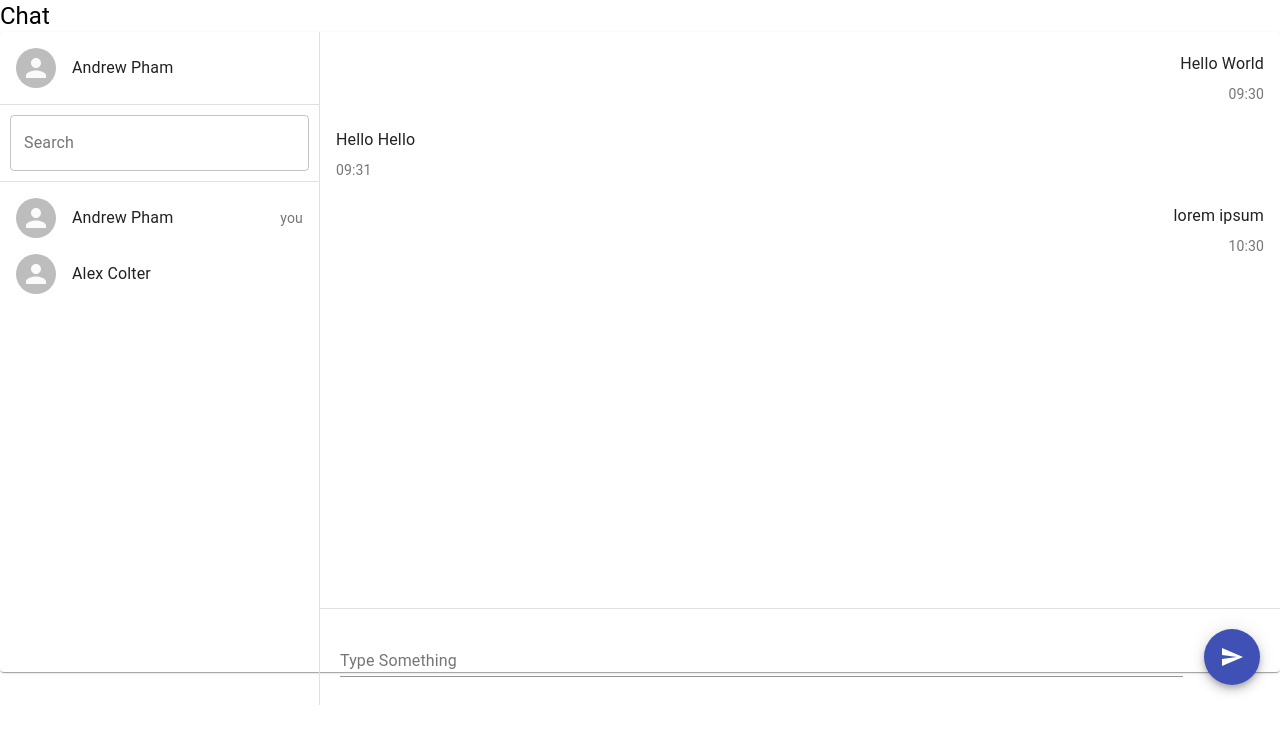
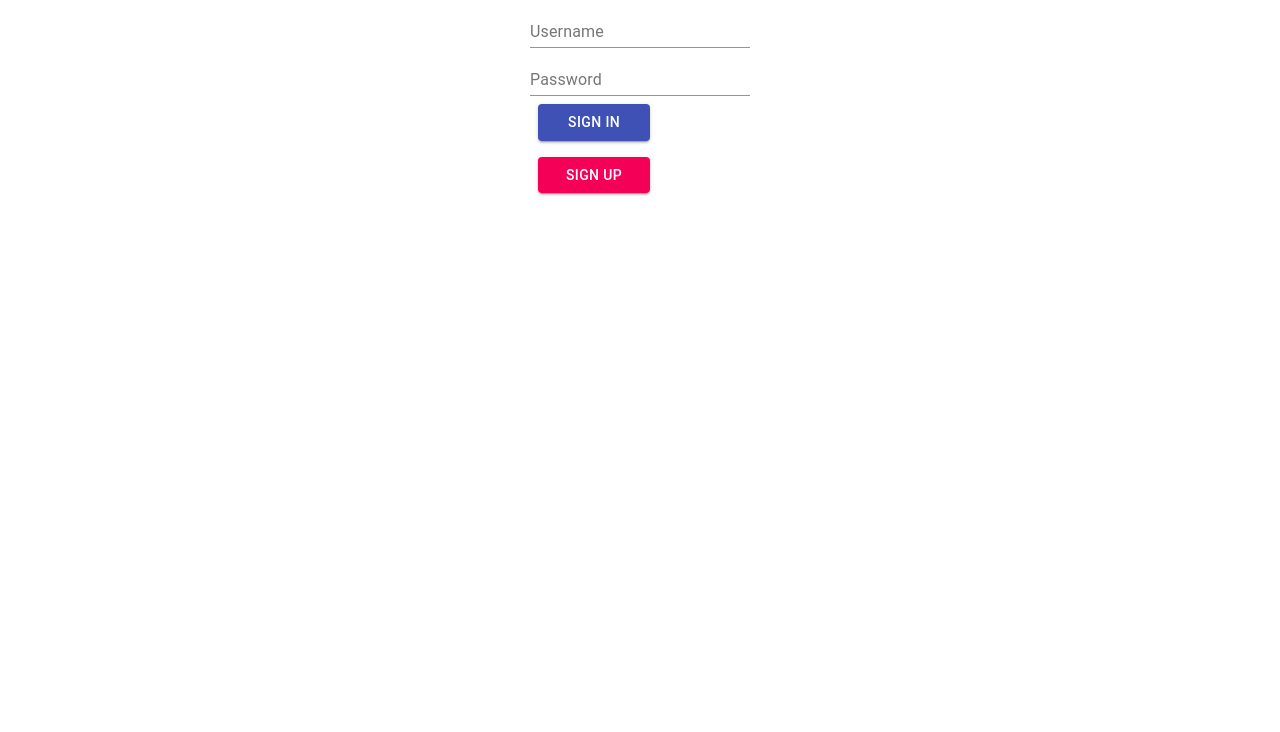
Before and after one commit to ac-cool-breeze/heroku-class, a React (Create React App) app: page / in a window 1280 px wide. Shown: the top 732 px of the page. Built offline with nearby package versions, Linux system fonts and the light colour scheme.

Commit message:
moved handler to sign in

```diff
--- a/src/App.js
+++ b/src/App.js
@@ -1,167 +1,165 @@
-import React from 'react';
-import { makeStyles } from '@material-ui/core/styles';
-import Paper from '@material-ui/core/Paper';
-import Grid from '@material-ui/core/Grid';
-import Divider from '@material-ui/core/Divider';
-import TextField from '@material-ui/core/TextField';
-import Typography from '@material-ui/core/Typography';
-import List from '@material-ui/core/List';
-import ListItem from '@material-ui/core/ListItem';
-import ListItemIcon from '@material-ui/core/ListItemIcon';
-import ListItemText from '@material-ui/core/ListItemText';
-import Avatar from '@material-ui/core/Avatar';
-import Fab from '@material-ui/core/Fab';
-import SendIcon from '@material-ui/icons/Send';
+// import React from 'react';
+// import {useState, useEffect} from 'react'
+// import { makeStyles } from '@material-ui/core/styles';
+// import Paper from '@material-ui/core/Paper';
+// import Grid from '@material-ui/core/Grid';
+// import Divider from '@material-ui/core/Divider';
+// import TextField from '@material-ui/core/TextField';
+// import Typography from '@material-ui/core/Typography';
+// import List from '@material-ui/core/List';
+// import ListItem from '@material-ui/core/ListItem';
+// import ListItemIcon from '@material-ui/core/ListItemIcon';
+// import ListItemText from '@material-ui/core/ListItemText';
+// import Avatar from '@material-ui/core/Avatar';
+// import Fab from '@material-ui/core/Fab';
+// import SendIcon from '@material-ui/icons/Send';
 
-const useStyles = makeStyles({
-  table: {
-    minWidth: 650,
-  },
-  chatSection: {
-    width: '100%',
-    height: '80vh'
-  },
-  headBG: {
-      backgroundColor: '#e0e0e0'
-  },
-  borderRight500: {
-      borderRight: '1px solid #e0e0e0'
-  },
-  messageArea: {
-    height: '70vh',
-    overflowY: 'auto'
+// const useStyles = makeStyles({
+//   table: {
+//     minWidth: 650,
+//   },
+//   chatSection: {
+//     width: '100%',
+//     height: '80vh'
+//   },
+//   headBG: {
+//       backgroundColor: '#e0e0e0'
+//   },
+//   borderRight500: {
+//       borderRight: '1px solid #e0e0e0'
+//   },
+//   messageArea: {
+//     height: '70vh',
+//     overflowY: 'auto'
+//   }
+// });
+
+
+// const App = () => {
+//   const classes = useStyles();
+//   const [data, setData] = useState([])
+
+//   useEffect(() =>{
+//     async function f(){
+//       await fetch('https://class-heroku-backend.herokuapp.com/messages')
+//       .then(res => res.json())
+//       .then((data) => {
+//         setData(data)
+//       })
+//       console.log("useEffect: " + data)
+//     }
+
+//     f()
+//   }, [])
+
+//   return (
+//       <div>
+//         <Grid container>
+//             <Grid item xs={12} >
+//                 <Typography variant="h5" className="header-message">Chat</Typography>
+//             </Grid>
+//         </Grid>
+//         {/* Sidebar */}
+//         <Grid container component={Paper} className={classes.chatSection}>
+//             <Grid item xs={3} className={classes.borderRight500}>
+//                 <List>
+//                     <ListItem button key="AndrewPham">
+//                         <ListItemIcon>
+//                         <Avatar/>
+//                         </ListItemIcon>
+//                         <ListItemText primary="Andrew Pham"></ListItemText>
+//                     </ListItem>
+//                 </List>
+//                 <Divider />
+//                 <Grid item xs={12} style={{padding: '10px'}}>
+//                     <TextField id="outlined-basic-email" label="Search" variant="outlined" fullWidth />
+//                 </Grid>
+//                 <Divider />
+//                 <List>
+//                     <ListItem button key="AndrewPham">
+//                         <ListItemIcon>
+//                             <Avatar/>
+//                         </ListItemIcon>
+//                         <ListItemText primary="Andrew Pham">Andrew Pham</ListItemText>
+//                         <ListItemText secondary="you" align="right"></ListItemText>
+//                     </ListItem>
+//                     <ListItem button key="AlexColter">
+//                         <ListItemIcon>
+//                             <Avatar/>
+//                         </ListItemIcon>
+//                         <ListItemText primary="Alex Colter">Alex Colter</ListItemText>
+//                     </ListItem>
+//                 </List>
+//             </Grid>
+//             {/* Messages */}
+//             <Grid item xs={9}>
+//                 <List className={classes.messageArea}>
+//                     {data.map((element) => (
+//                       <ListItem>
+//                           <Grid container>
+//                               <Grid item xs={12}>
+//                                   <ListItemText align="right" primary={element.message}></ListItemText>
+//                               </Grid>
+//                               <Grid item xs={12}>
+//                                   <ListItemText align="right" secondary={element.created_at}></ListItemText>
+//                               </Grid>
+//                           </Grid>
+//                       </ListItem>
+//                      ))}
+//                 </List>
+//                 <Divider />
+//                 <Grid container style={{padding: '20px'}}>
+//                     <Grid item xs={11}>
+//                         <TextField id="outlined-basic-email" label="Type Something" fullWidth />
+//                     </Grid>
+//                     <Grid xs={1} align="right">
+//                         <Fab color="primary" aria-label="add"><SendIcon /></Fab>
+//                     </Grid>
+//                 </Grid>
+//             </Grid>
+//         </Grid>
+//       </div>
+//   );
+// }
+
+// export default App;
+
+
+import './App.css';
+import Login from './Components/Login'
+import Chat from './chat'
+import PrivateRoute from './PrivateRoute'
+import Cookies from 'js-cookie'
+import {BrowserRouter as Router, Route, Switch} from 'react-router-dom'
+
+const isAuth = {
+  isAuthenticated: false,
+}
+
+let conditionalRender = <Login />
+
+function App() {
+
+  const setAuth=()=>{
+    if(Cookies.get('username')){
+      isAuth.isAuthenticated = true
+      conditionalRender =  <Chat />
+    } else {
+      isAuth.isAuthenticated = false
+      conditionalRender =  <Login />
+    }
   }
-});
 
-const App = () => {
-  const classes = useStyles();
+  setAuth()
 
   return (
-      <div>
-        <Grid container>
-            <Grid item xs={12} >
-                <Typography variant="h5" className="header-message">Chat</Typography>
-            </Grid>
-        </Grid>
-        {/* Sidebar */}
-        <Grid container component={Paper} className={classes.chatSection}>
-            <Grid item xs={3} className={classes.borderRight500}>
-                <List>
-                    <ListItem button key="AndrewPham">
-                        <ListItemIcon>
-                        <Avatar/>
-                        </ListItemIcon>
-                        <ListItemText primary="Andrew Pham"></ListItemText>
-                    </ListItem>
-                </List>
-                <Divider />
-                <Grid item xs={12} style={{padding: '10px'}}>
-                    <TextField id="outlined-basic-email" label="Search" variant="outlined" fullWidth />
-                </Grid>
-                <Divider />
-                <List>
-                    <ListItem button key="AndrewPham">
-                        <ListItemIcon>
-                            <Avatar/>
-                        </ListItemIcon>
-                        <ListItemText primary="Andrew Pham">Andrew Pham</ListItemText>
-                        <ListItemText secondary="you" align="right"></ListItemText>
-                    </ListItem>
-                    <ListItem button key="AlexColter">
-                        <ListItemIcon>
-                            <Avatar/>
-                        </ListItemIcon>
-                        <ListItemText primary="Alex Colter">Alex Colter</ListItemText>
-                    </ListItem>
-                </List>
-            </Grid>
-            {/* Messages */}
-            <Grid item xs={9}>
-                <List className={classes.messageArea}>
-                    <ListItem key="1">
-                        <Grid container>
-                            <Grid item xs={12}>
-                                <ListItemText align="right" primary="Hello World"></ListItemText>
-                            </Grid>
-                            <Grid item xs={12}>
-                                <ListItemText align="right" secondary="09:30"></ListItemText>
-                            </Grid>
-                        </Grid>
-                    </ListItem>
-                    <ListItem key="2">
-                        <Grid container>
-                            <Grid item xs={12}>
-                                <ListItemText align="left" primary="Hello Hello"></ListItemText>
-                            </Grid>
-                            <Grid item xs={12}>
-                                <ListItemText align="left" secondary="09:31"></ListItemText>
-                            </Grid>
-                        </Grid>
-                    </ListItem>
-                    <ListItem key="3">
-                        <Grid container>
-                            <Grid item xs={12}>
-                                <ListItemText align="right" primary="lorem ipsum"></ListItemText>
-                            </Grid>
-                            <Grid item xs={12}>
-                                <ListItemText align="right" secondary="10:30"></ListItemText>
-                            </Grid>
-                        </Grid>
-                    </ListItem>
-                </List>
-                <Divider />
-                <Grid container style={{padding: '20px'}}>
-                    <Grid item xs={11}>
-                        <TextField id="outlined-basic-email" label="Type Something" fullWidth />
-                    </Grid>
-                    <Grid xs={1} align="right">
-                        <Fab color="primary" aria-label="add"><SendIcon /></Fab>
-                    </Grid>
-                </Grid>
-            </Grid>
-        </Grid>
-      </div>
+    <>
+      <Router>
+       <Route path="/login"><Login /></Route>
+      </Router>
+      {conditionalRender}
+    </>
   );
 }
 
 export default App;
-
-
-// import './App.css';
-// import Login from './Components/Login'
-// import Chat from './chat'
-// import PrivateRoute from './PrivateRoute'
-// import Cookies from 'js-cookie'
-// import {BrowserRouter as Router, Route, Switch} from 'react-router-dom'
-
-// const isAuth = {
-//   isAuthenticated: false,
-// }
-
-// let conditionalRender = <Login />
-
-// function App() {
-
-//   const setAuth=()=>{
-//     if(Cookies.get('username')){
-//       isAuth.isAuthenticated = true
-//       conditionalRender =  <Chat />
-//     } else {
-//       isAuth.isAuthenticated = false
-//       conditionalRender =  <Login />
-//     }
-//   }
-
-//   setAuth()
-
-//   return (
-//     <>
-//       <Router>
-//        <Route path="/login"><Login /></Route>
-//       </Router>
-//       {conditionalRender}
-//     </>
-//   );
-// }
-
-// export default App;
```
